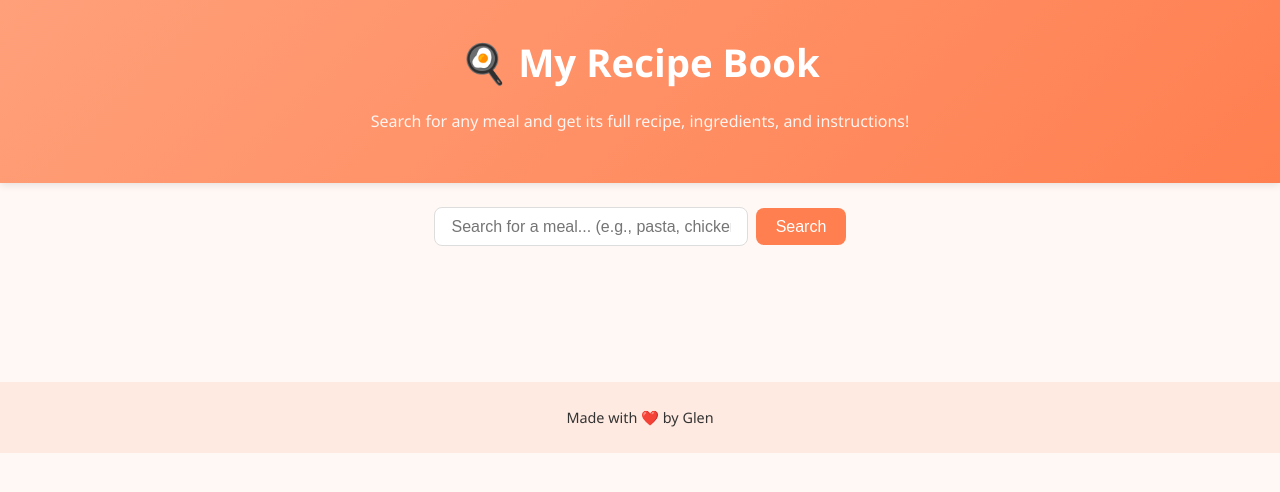
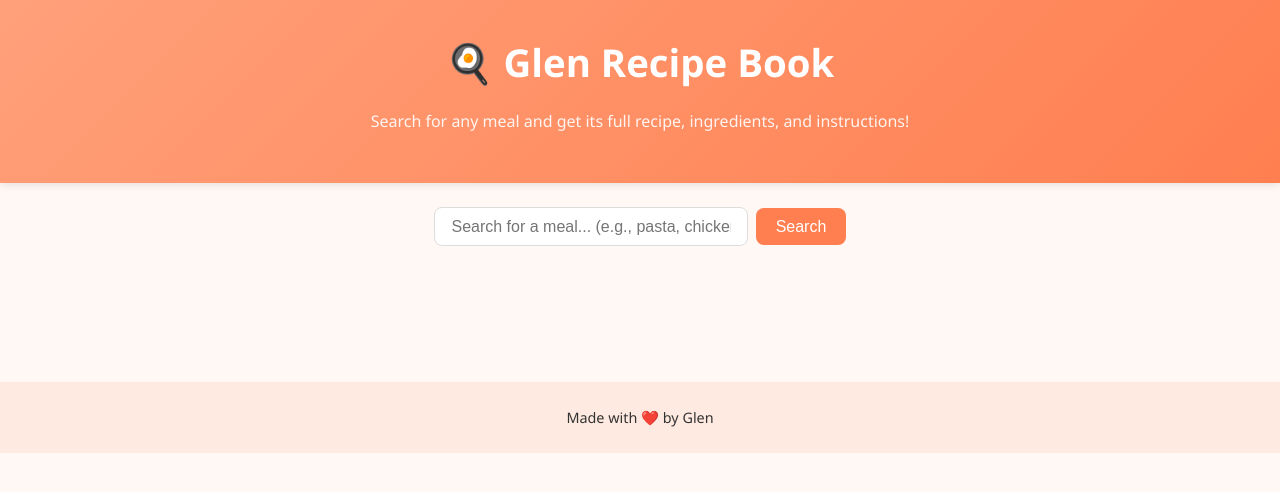
Before and after one commit to glen-hub1/Test, a plain HTML site: page index.html in a window 1280 px wide. Drawn offline with nearby package versions, Linux system fonts and the light colour scheme.

Commit message:
Update index.html

```diff
--- a/index.html
+++ b/index.html
@@ -3,13 +3,13 @@
 <head>
   <meta charset="UTF-8" />
   <meta name="viewport" content="width=device-width, initial-scale=1.0" />
-  <title>My Recipe Book 🍳</title>
+  <title>Glen Recipe Book 🍳</title>
   <link rel="stylesheet" href="style.css" />
   <script src="https://cdnjs.cloudflare.com/ajax/libs/jspdf/2.5.1/jspdf.umd.min.js"></script>
 </head>
 <body>
   <header>
-    <h1>🍳 My Recipe Book</h1>
+    <h1>🍳 Glen Recipe Book</h1>
     <p>Search for any meal and get its full recipe, ingredients, and instructions!</p>
   </header>
 
```
